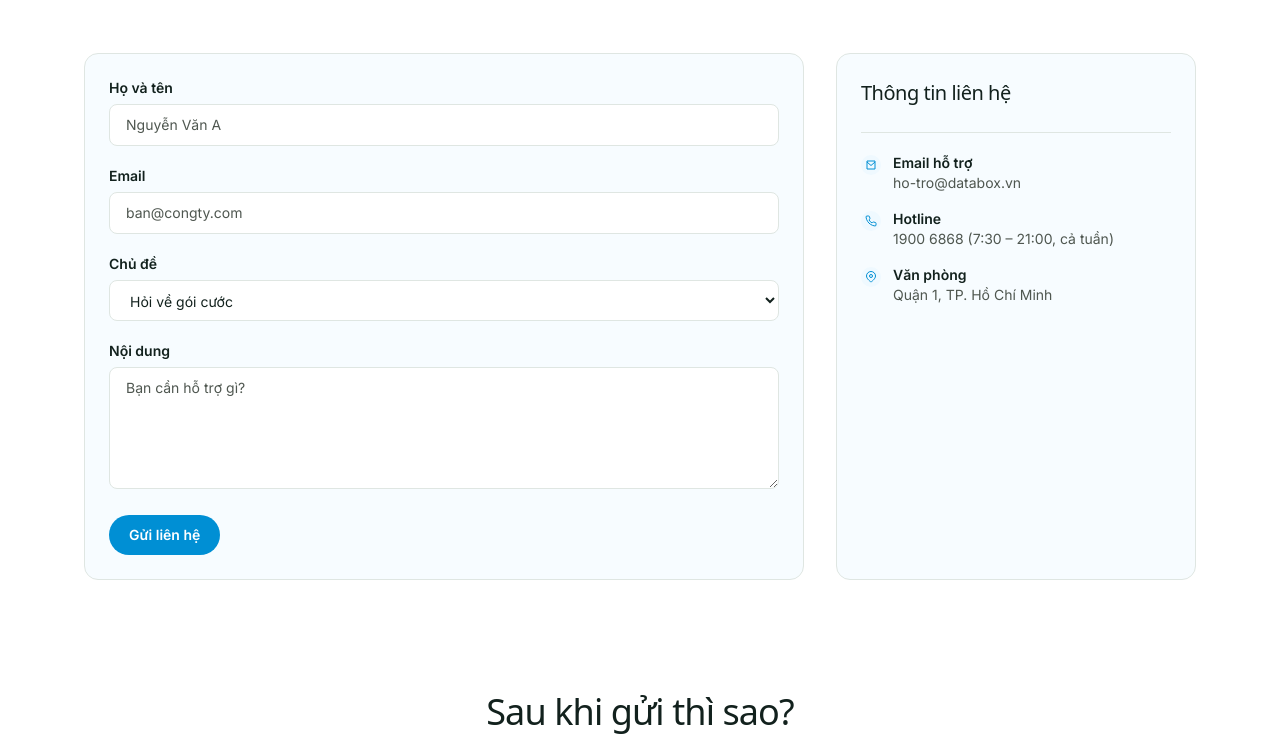
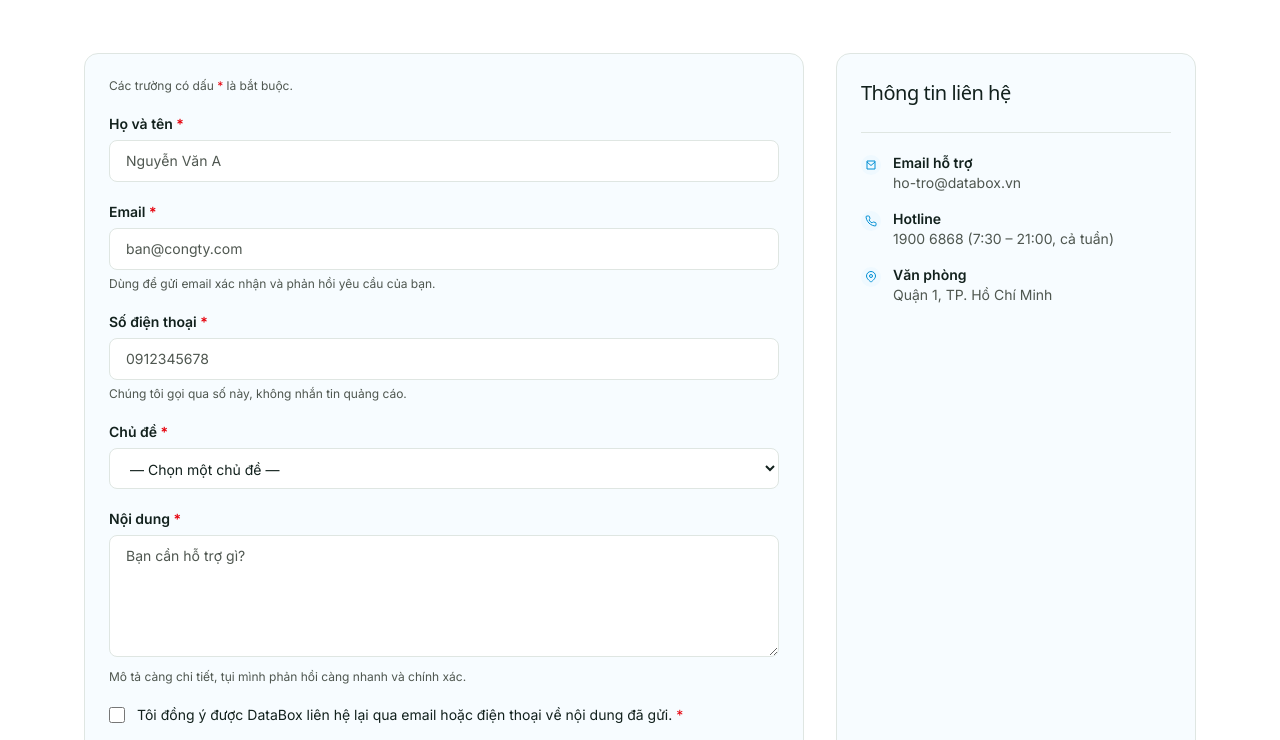
Before and after one commit to GiA-dOaN/tkw_2551050052_doan, a website: page contact.html in a window 1280 px wide. Shown: the part 380-1120 px from the top of the page. Drawn offline with Linux system fonts and the light colour scheme; a web font is replaced by a local one.

Commit message:
feat: hoan thien form

```diff
--- a/contact.html
+++ b/contact.html
@@ -47,33 +47,82 @@
       </div>
 
       <div class="mt-14 grid min-w-0 gap-8 lg:grid-cols-[2fr_1fr]">
-        <!-- Form liên hệ -->
-        <form class="card flex flex-col gap-5" novalidate>
+        <form class="card flex flex-col gap-5" aria-describedby="form-luu-y">
+          <p id="form-luu-y" class="text-xs text-muted">Các trường có dấu <span class="text-red-600" aria-hidden="true">*</span> là bắt buộc.</p>
+
           <div>
-            <label for="name" class="field-label">Họ và tên</label>
-            <input type="text" id="name" name="name" class="field-input" placeholder="Nguyễn Văn A" required>
+            <label class="field-label" for="ho-ten">
+              Họ và tên <span class="text-red-600" aria-hidden="true">*</span>
+            </label>
+            <input class="field-input" id="ho-ten" name="hoTen" type="text"
+                   placeholder="Nguyễn Văn A" required autocomplete="name" minlength="2"
+                   aria-describedby="ho-ten-error">
+            <p class="field-error" id="ho-ten-error" role="alert"></p>
           </div>
+
           <div>
-            <label for="email" class="field-label">Email</label>
-            <input type="email" id="email" name="email" class="field-input" placeholder="ban@congty.com" required>
+            <label class="field-label" for="email">
+              Email <span class="text-red-600" aria-hidden="true">*</span>
+            </label>
+            <input class="field-input" id="email" name="email" type="email"
+                   placeholder="ban@congty.com" required autocomplete="email"
+                   aria-describedby="email-hint email-error">
+            <p class="mt-1.5 text-xs text-muted" id="email-hint">Dùng để gửi email xác nhận và phản hồi yêu cầu của bạn.</p>
+            <p class="field-error" id="email-error" role="alert"></p>
           </div>
+
           <div>
-            <label for="topic" class="field-label">Chủ đề</label>
-            <select id="topic" name="topic" class="field-input">
+            <label class="field-label" for="dien-thoai">
+              Số điện thoại <span class="text-red-600" aria-hidden="true">*</span>
+            </label>
+            <input class="field-input" id="dien-thoai" name="dienThoai" type="tel" required
+                   pattern="0[0-9]{9}" autocomplete="tel" inputmode="numeric"
+                   placeholder="0912345678"
+                   aria-describedby="dien-thoai-hint dien-thoai-error">
+            <p class="mt-1.5 text-xs text-muted" id="dien-thoai-hint">Chúng tôi gọi qua số này, không nhắn tin quảng cáo.</p>
+            <p class="field-error" id="dien-thoai-error" role="alert"></p>
+          </div>
+
+          <div>
+            <label class="field-label" for="topic">
+              Chủ đề <span class="text-red-600" aria-hidden="true">*</span>
+            </label>
+            <select id="topic" name="topic" class="field-input" required aria-describedby="topic-error">
+              <option value="" disabled selected>— Chọn một chủ đề —</option>
               <option>Hỏi về gói cước</option>
               <option>Gặp lỗi khi dùng DataBox</option>
               <option>Hợp tác / báo chí</option>
               <option>Khác</option>
             </select>
+            <p class="field-error" id="topic-error" role="alert"></p>
           </div>
+
           <div>
-            <label for="message" class="field-label">Nội dung</label>
-            <textarea id="message" name="message" rows="5" class="field-input" placeholder="Bạn cần hỗ trợ gì?" required></textarea>
+            <label class="field-label" for="message">
+              Nội dung <span class="text-red-600" aria-hidden="true">*</span>
+            </label>
+            <textarea id="message" name="message" rows="5" class="field-input"
+                      placeholder="Bạn cần hỗ trợ gì?" required minlength="10"
+                      aria-describedby="message-hint message-error"></textarea>
+            <p class="mt-1.5 text-xs text-muted" id="message-hint">Mô tả càng chi tiết, tụi mình phản hồi càng nhanh và chính xác.</p>
+            <p class="field-error" id="message-error" role="alert"></p>
           </div>
+
+          <div>
+            <div class="flex items-start gap-3">
+              <input id="dong-y" name="dongY" type="checkbox" required
+                     class="mt-0.5 h-4 w-4 shrink-0 rounded border-line text-brand-600 focus:outline-none focus:ring-2 focus:ring-brand-500 dark:border-line-invert dark:bg-canvas-dark"
+                     aria-describedby="dong-y-error">
+              <label for="dong-y" class="text-sm text-ink">
+                Tôi đồng ý được DataBox liên hệ lại qua email hoặc điện thoại về nội dung đã gửi. <span class="text-red-600" aria-hidden="true">*</span>
+              </label>
+            </div>
+            <p class="field-error" id="dong-y-error" role="alert"></p>
+          </div>
+
           <button type="submit" class="btn btn-primary self-start">Gửi liên hệ</button>
         </form>
 
-        <!-- Thông tin liên hệ -->
         <div class="card flex flex-col gap-6">
           <h2 class="font-display text-h3 text-ink">Thông tin liên hệ</h2>
           <ul class="flex flex-col gap-4 border-t border-line pt-5 text-sm">
@@ -109,7 +158,6 @@
       </div>
     </section>
 
-    <!-- Sau khi gửi thì sao -->
     <section aria-labelledby="sau-khi-gui-title" class="section pt-0">
       <div class="flex flex-col items-center gap-4 text-center">
         <h2 id="sau-khi-gui-title" class="font-display text-3xl text-ink sm:text-4xl lg:text-h2">Sau khi gửi thì sao?</h2>
--- a/src/input.css
+++ b/src/input.css
@@ -81,6 +81,12 @@
   .field-input {
     @apply w-full rounded-lg border border-line bg-canvas px-4 py-2.5 text-sm text-ink placeholder-muted transition-colors focus:outline-none focus:ring-2 focus:ring-brand-500 dark:border-line-invert dark:bg-canvas-dark;
   }
+  .field-input {
+  @apply w-full rounded-lg border border-line bg-canvas px-4 py-2.5 text-sm text-ink placeholder-muted transition-colors focus:outline-none focus:ring-2 focus:ring-brand-500 dark:border-line-invert dark:bg-canvas-dark;
+}
+  .field-error {
+  @apply mt-1.5 text-xs font-medium text-red-600 empty:hidden;
+}
 }
 
 @layer base {
@@ -104,5 +110,4 @@
   h1, h2, h3 {
     @apply font-display tracking-tight;
   }
-
 }
```
Also changed, not shown: pricing.html (+0 -3 lines), dist/output.css.
